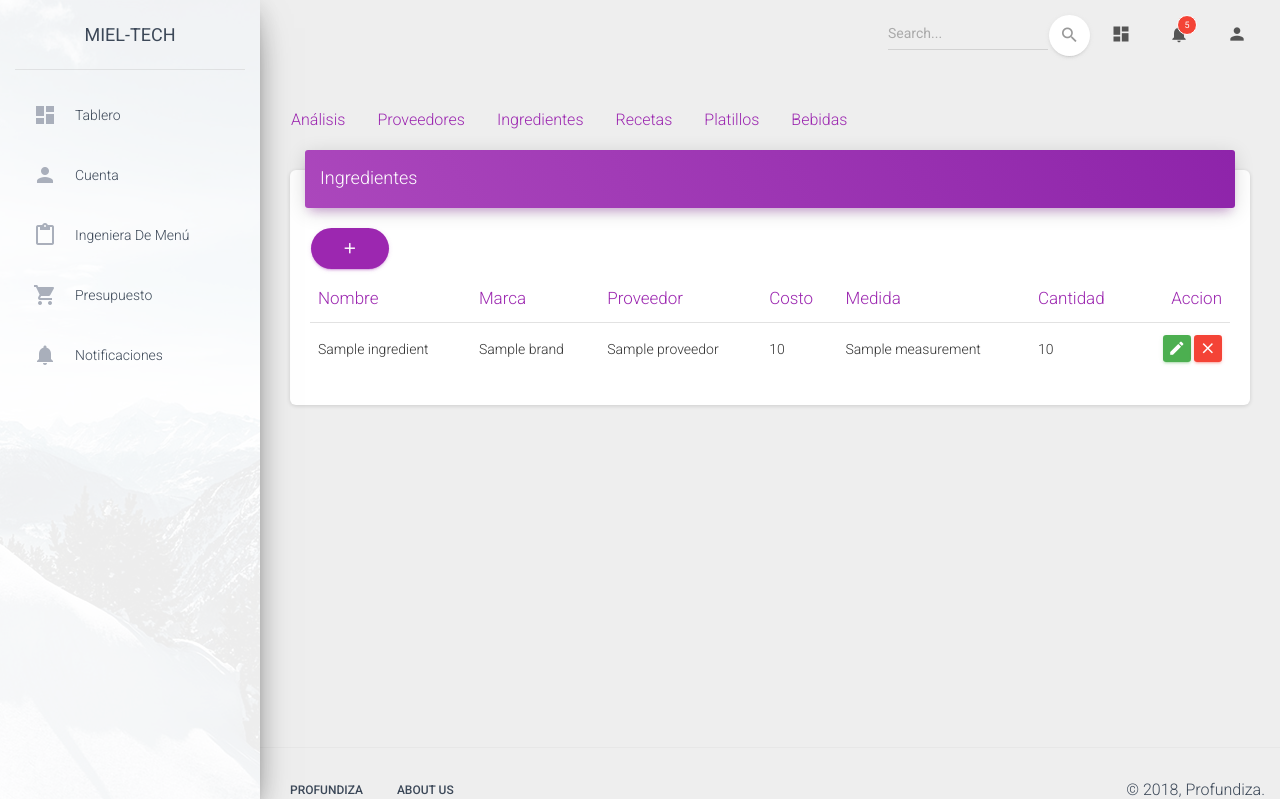
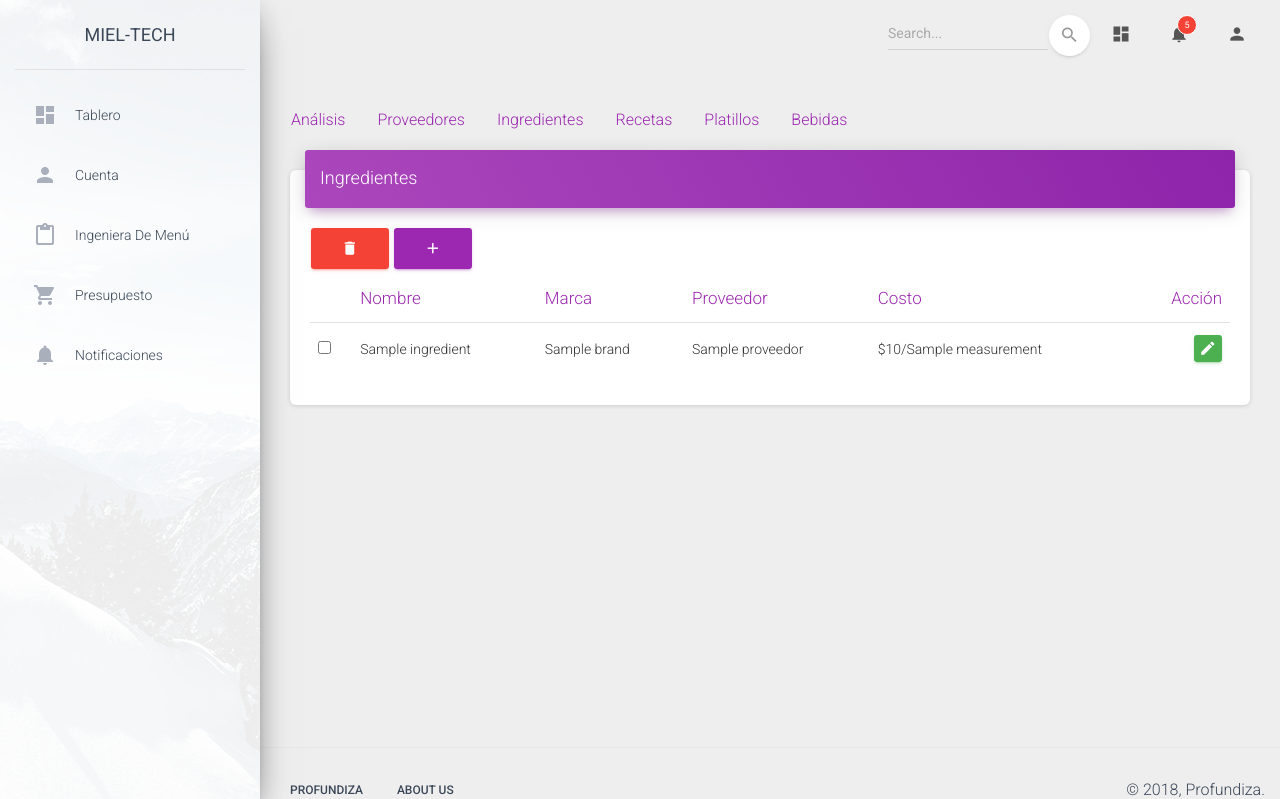
Before and after one commit to Profundiza/Miel, a Django app: template templates/menu/ingredientes.html in a window 1280 px wide. Shown: the top 799 px of the page. Run offline with Django 3.2, Linux system fonts and the light colour scheme; the template is opened without the code that fills it: most values are stand-ins (such as "Sample title", 1, 10 or a date in 2020); parts of the project's set-up code (start-up, migrations or seed data) failed here and were passed over; some libraries are stand-ins or nearby versions.

Commit message:
delete checkboxes Fixes #12

```diff
--- a/Miel/settings.py
+++ b/Miel/settings.py
@@ -26,6 +26,7 @@ SECRET_KEY = '21wyid7c7*lptsde03pfhxr$nyrq^(b^cbfksc&)e#68q)*bz2'
 DEBUG = True
 
 ALLOWED_HOSTS = [
+    '127.0.0.1',
     'miel-tech.herokuapp.com'
 ]
 
--- a/Miel/static/custom/custom.js
+++ b/Miel/static/custom/custom.js
@@ -12,5 +12,8 @@ $(document).ready(function(){
     $(".nav-link").not(this).removeClass('active');
     $($(this).attr('href')).show();
     $(".tab-pane").not($(this).attr('href')).hide();
+  });
+  $(".ing-edit").click(function() {
+
   })
 });
--- a/menu/models.py
+++ b/menu/models.py
@@ -100,9 +100,12 @@ class Platillo(models.Model):
 
 
 class PlatilloIng(models.Model):
-    platillo = models.ForeignKey(Platillo, on_delete=models.PROTECT)
+    platillo = models.ForeignKey(Platillo, on_delete=models.CASCADE)
     ingrediente = models.ForeignKey(Ingrediente, on_delete=models.PROTECT)
     quantity = models.FloatField()
+
+    def __str__(self):
+        return self.platillo.nombre + " " + self.ingrediente.name
 
 
 class PlatilloRec(models.Model):
--- a/menu/urls.py
+++ b/menu/urls.py
@@ -11,11 +11,14 @@ urlpatterns = [
     url(r'^proveedores/anadir/$', views.add_proveedor, name='proveedores_add'),
     url(r'^platillos/$', views.platillos, name='platillos'),
     url(r'^platillos/anadir/$', views.add_platillo, name='platillos_add'),
+    url(r'^platillos/suprimir/$', views.del_platillo, name='platillos_delete'),
     url(r'^bebidas/anadir/$', views.add_platillo, name='bebidas_add'),
     url(r'^bebidas/$', views.bebidas, name='bebidas'),
     url(r'^ingredientes/$', views.ingredientes, name='ingredientes'),
     url(r'^ingredientes/$', views.ingredientes, name='ingredientes_sort'), #TODO change this
     url(r'^ingredientes/anadir/$', views.add_ingredient, name='ingredientes_add'),
+    url(r'^ingredientes/suprimir/$', views.del_ingredient, name='ingredientes_delete'),
     url(r'^recetas/$', views.recetas, name='recetas'),
     url(r'^recetas/anadir$', views.add_receta, name='recetas_add'),
+    url(r'^recetas/suprimir', views.del_receta, name='recetas_delete'),
 ]
--- a/templates/menu/ingredientes.html
+++ b/templates/menu/ingredientes.html
@@ -52,7 +52,7 @@
         </div>
       </div>
       <div class="form-group">
-        <label for="input-costo" class="bmd-label-floating">Costo ($)</label>
+        <label for="input-costo" class="bmd-label-floating">Costo</label>
         <input type="number" class="form-control" id="input-costo" name="input-costo">
       </div>
       </div>
@@ -71,42 +71,38 @@
           <h4 class="card-title ">Ingredientes</h4>
         </div>
     <div class="card-body">
-    <button class="btn btn-primary btn-round" rel="tooltip" data-toggle="modal" data-target="#add-ing"><i class="material-icons">add</i></button>
+    <form method="POST" action="{% url 'menu:ingredientes_delete' %}">
+    {% csrf_token %}
+    <button class="btn btn-danger"><i class="material-icons">delete</i></button>
+    <button class="btn btn-primary" data-toggle="modal" data-target="#add-ing"><i class="material-icons">add</i></button>
     {% if ingredientes.count == 0 %}
     No hay ningun ingredientes.
     {% else %}
-    <form method="GET" action="{% url 'menu:ingredientes_sort' %}">
-
-    </form>
     <div class="table-responsive">
         <table class="table">
             <thead class="text-primary">
                 <tr>
+                    <th></th>
                     <th>Nombre</th>
                     <th>Marca</th>
                     <th>Proveedor</th>
                     <th>Costo</th>
-                    <th>Medida</th>
-                    <th>Cantidad</th>
-                    <th class="text-right">Accion</th>
+                    <th class="text-right">Acci&oacute;n</th>
                 </tr>
             </thead>
             <tbody>
             {#TODO make table more narrow, expand to modal for more information#}
             {#TODO collapsable table columns#}
             {% for ingredient in ingredientes %}
-                <tr><td>{{ ingredient.name }}</td>
+                <tr>
+                <td><input type="checkbox" name="ing-del[]" value="{{ ingredient.id }}" /></td>
+                <td>{{ ingredient.name }}</td>
                 <td>{{ ingredient.brand }}</td>
                 <td>{{ ingredient.proveedor }}</td>
-                <td>{{ ingredient.cost }}</td>
-                <td>{{ ingredient.measurement }}</td>
-                <td>{{ ingredient.quantity }}</td>
+                <td>${{ ingredient.unit_cost }}/{{ ingredient.measurement }}</td>
                 <td class="td-actions text-right">
-                    <button type="button" rel="tooltip" class="btn btn-success">
+                    <button type="button" rel="tooltip" class="btn btn-success ing-edit">
                         <i class="material-icons">edit</i>
-                    </button>
-                    <button type="button" rel="tooltip" class="btn btn-danger">
-                        <i class="material-icons">close</i>
                     </button>
                 </td></tr>
             {% endfor %}
@@ -114,6 +110,7 @@
             </table>
         </div>
     {% endif %}
+    </form>
     </div>
   </div>
 </div>
```
Also changed, not shown: menu/views.py (+18 -0 lines), templates/menu/platillos.html (+15 -14 lines), templates/menu/recetas.html (+10 -6 lines), db.sqlite3, menu/migrations/0014_auto_20180804_2352.py (added).
